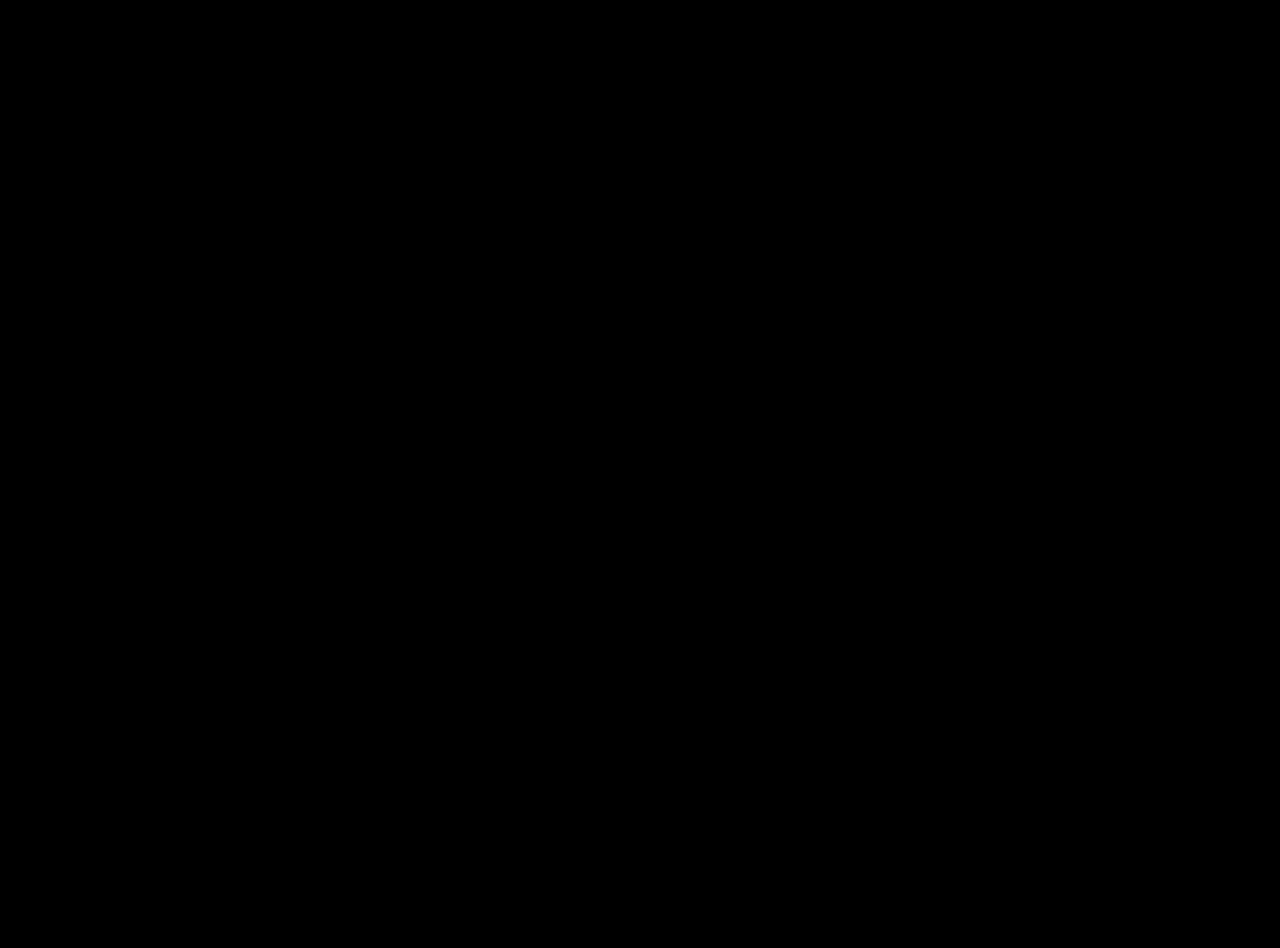
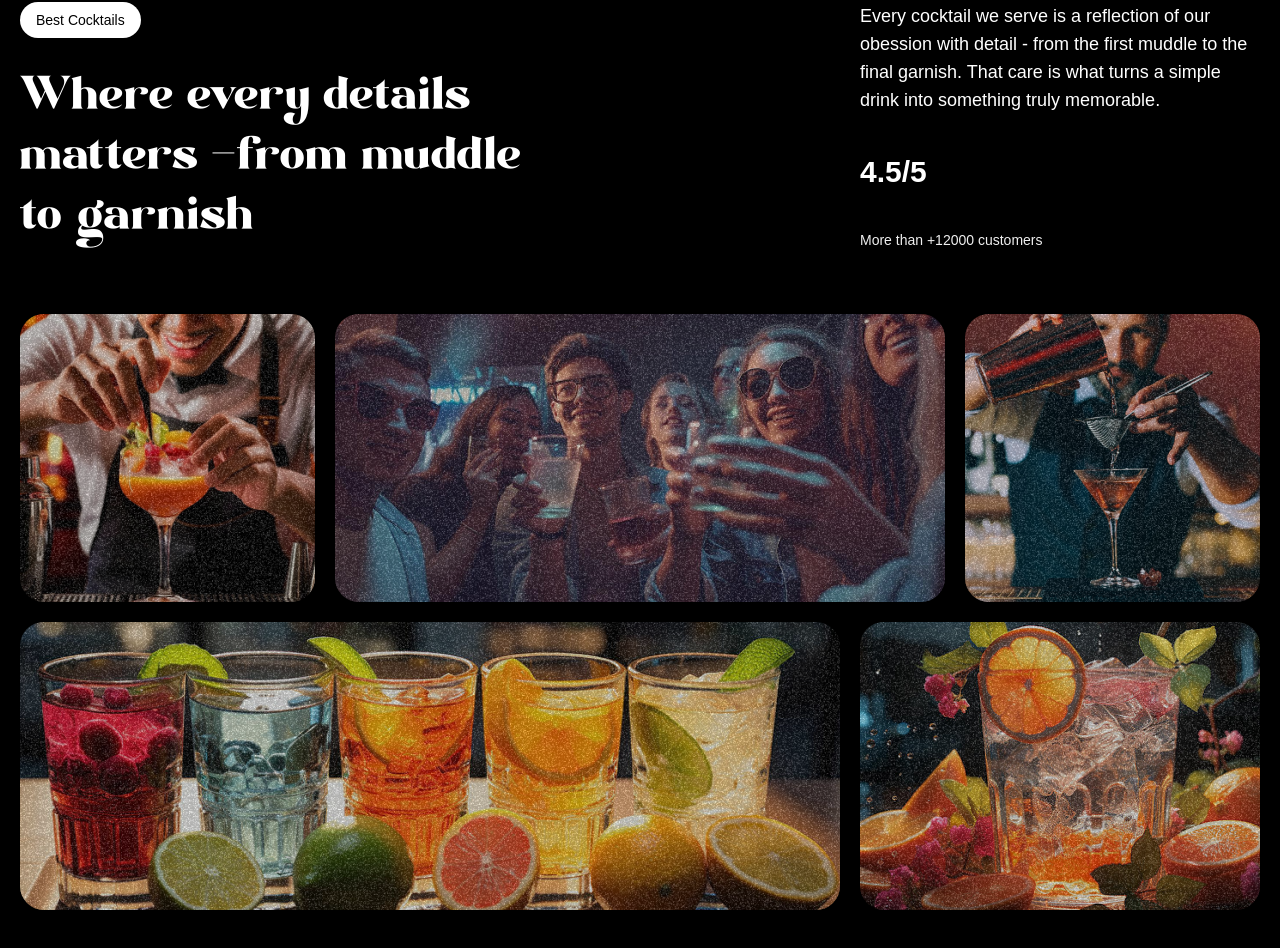
Before and after one commit to Mayur21704/mojito, a React (Vite) app: page / in a window 1280 px wide. Shown: the part 1710-2658 px from the top of the page. Before the commit the page ends 1600 px from the top, so only its background shows below. Built offline with nearby package versions, Linux system fonts and the light colour scheme; a web font is replaced by a local one.

Commit message:
About page is done

```diff
--- a/src/App.jsx
+++ b/src/App.jsx
@@ -4,6 +4,7 @@
 import Navbar from "./components/Navbar";
 import Hero from "./components/Hero";
 import Cocktails from "./components/Cocktails";
+import About from "./components/About";
 
 gsap.registerPlugin(ScrollTrigger, SplitText);
 
@@ -13,6 +14,7 @@
       <Navbar />
       <Hero />
       <Cocktails />
+      <About />
     </main>
   );
 };
--- /dev/null
+++ b/src/components/About.jsx
@@ -0,0 +1,88 @@
+import { useGSAP } from "@gsap/react";
+import gsap from "gsap";
+import { SplitText } from "gsap/all";
+
+const About = () => {
+  useGSAP(() => {
+    const titleSplit = SplitText.create("#about h2", {
+      type: "words",
+    });
+
+    const scrollTimeline = gsap.timeline({
+      scrollTrigger: {
+        trigger: "#about",
+        start: "top center",
+      },
+    });
+
+    scrollTimeline
+      .from(titleSplit.words, {
+        opacity: 0,
+        duration: 1,
+        yPercent: 100,
+        ease: "expo.out",
+        stagger: 0.02,
+      })
+      .from(".top-grid div, .bottom-grid div", {
+        opacity: 0,
+        duration: 1,
+        ease: "power1.inOut",
+        stagger: 0.04,
+      },'-=0.5');
+  });
+  return (
+    <div id="about">
+      <div className="mb-16 md:px-0 px-5">
+        <div className="content">
+          <div className="md:col-span-8">
+            <p className="badge">Best Cocktails</p>
+            <h2>
+              Where every details matters <span className="text-white">-</span>
+              from muddle to garnish
+            </h2>
+          </div>
+
+          <div className="sub-content">
+            <p>
+              Every cocktail we serve is a reflection of our obession with
+              detail - from the first muddle to the final garnish. That care is
+              what turns a simple drink into something truly memorable.
+            </p>
+            <p className="md:text-3xl text-xl font-bold">
+              <span>4.5</span>/5
+            </p>
+            <p className="text-sm text-white-100">More than +12000 customers</p>
+          </div>
+        </div>
+      </div>
+
+      <div className="top-grid">
+        <div className="md:col-span-3">
+          <div className="noisy" />
+          <img src="./images/abt1.png" alt="grid-img-1" />
+        </div>
+        <div className="md:col-span-6">
+          <div className="noisy" />
+          <img src="./images/abt2.png" alt="grid-img-2" />
+        </div>
+        <div className="md:col-span-3">
+          <div className="noisy" />
+          <img src="./images/abt5.png" alt="grid-img-5" />
+        </div>
+      </div>
+
+      <div className="bottom-grid">
+        <div className="md:col-span-8">
+          <div className="noisy" />
+          <img src="./images/abt3.png" alt="grid-img-3" />
+        </div>
+        <div className="md:col-span-4">
+          <div className="noisy" />
+          <img src="./images/abt4.png" alt="grid-img-4" />
+        </div>
+      </div>
+    </div>
+  );
+};
+
+export default About;
```
